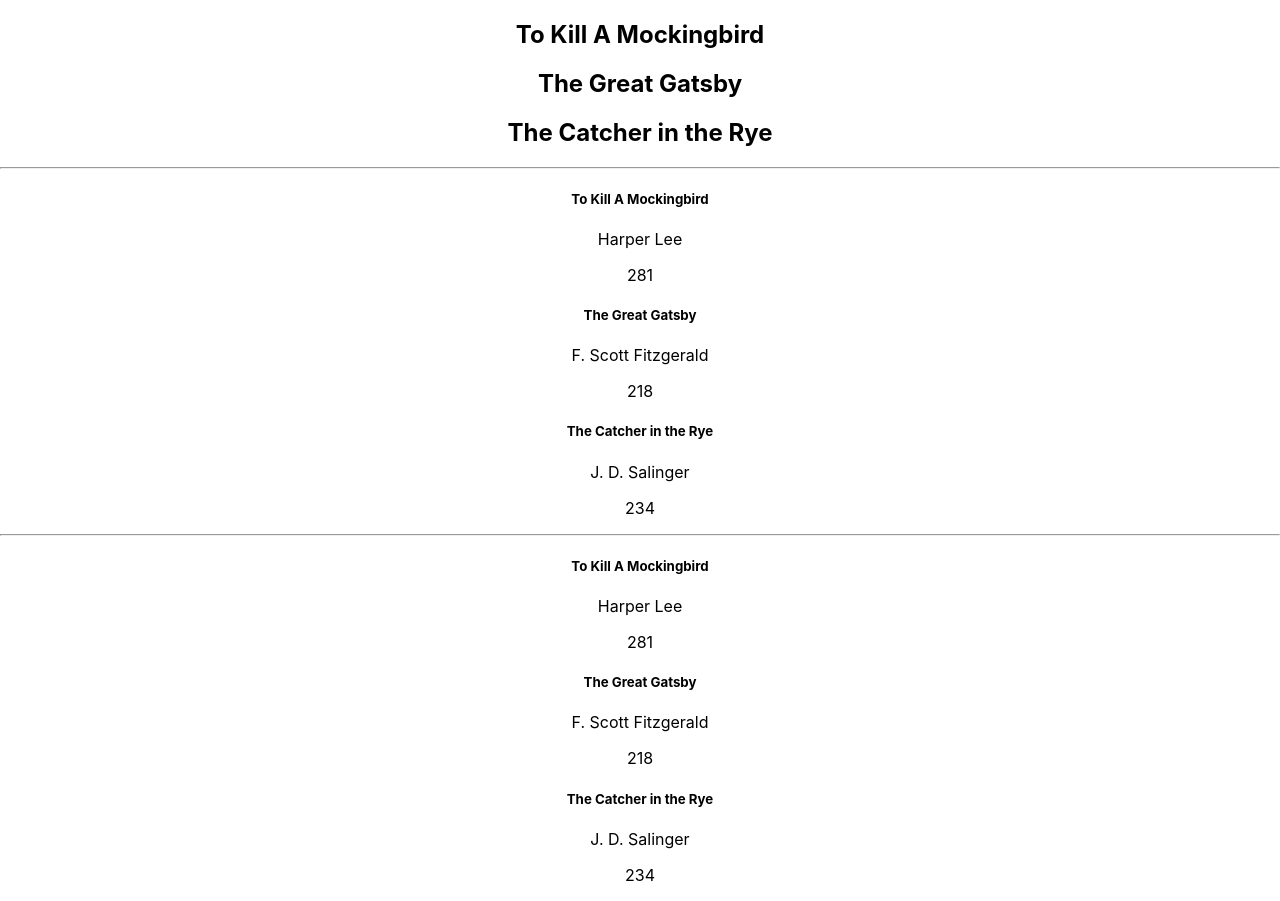
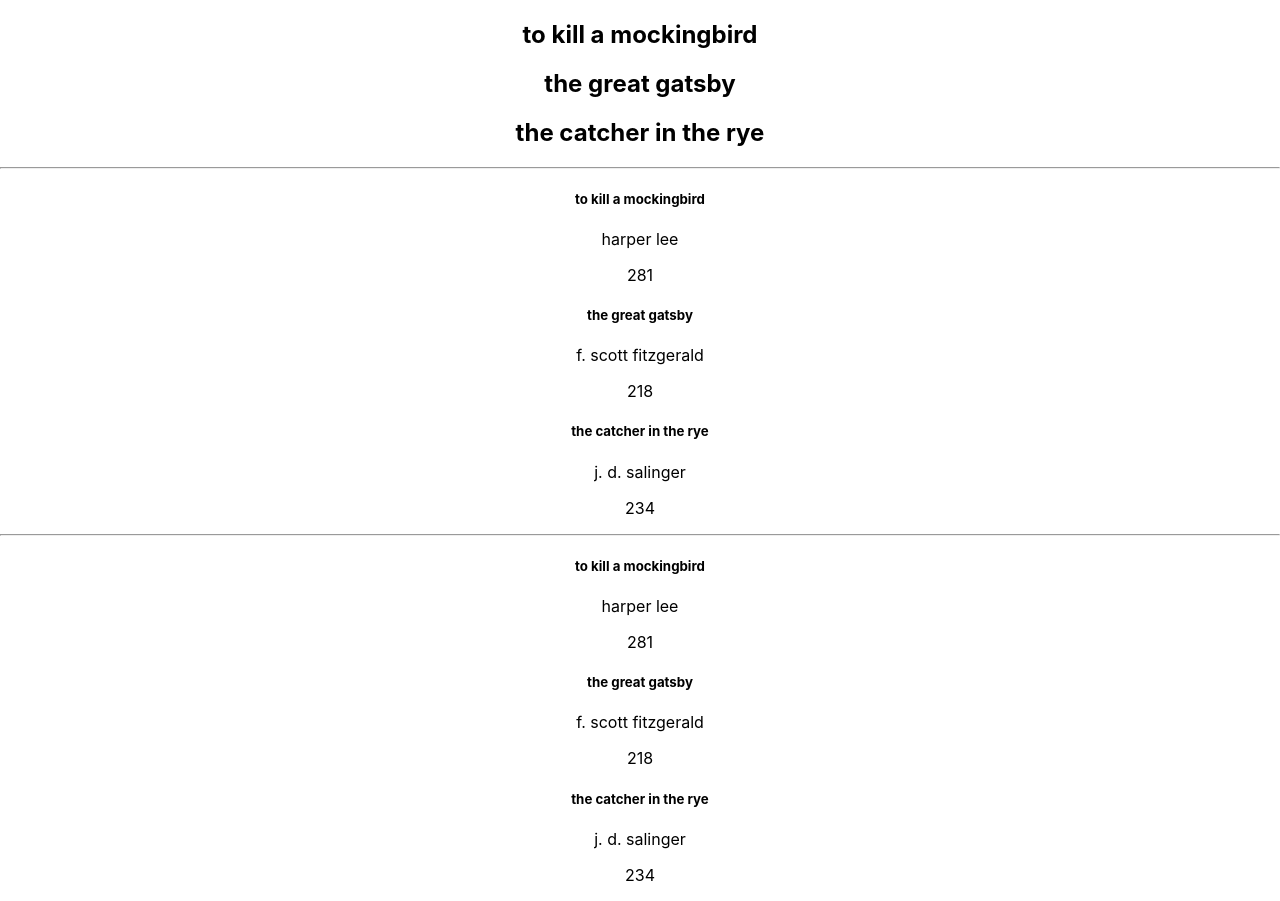
Before and after one commit to HollyT85/react-intro, a React (Create React App) app in the folder my-app/: page / in a window 1280 px wide. Built offline with nearby package versions, Linux system fonts and the light colour scheme.

Commit message:
linting error fixed

```diff
--- a/my-app/src/components/RenderingLists.js
+++ b/my-app/src/components/RenderingLists.js
@@ -2,40 +2,39 @@ import React from 'react'
 import Book from './Book'
 
 function RenderingLists() {
-    const bookList =[
-        'To Kill A Mockingbird',
-        'The Great Gatsby',
-        'The Catcher in the Rye'
-]
+    const bookList = [
+        'to kill a mockingbird',
+        'the great gatsby',
+        'the catcher in the rye'
+    ]
 
     const books = [
         {
-            title: 'To Kill A Mockingbird',
-            author: 'Harper Lee',
+            title: 'to kill a mockingbird',
+            author: 'harper lee',
             pages: 281
         },
         {
-            title: 'The Great Gatsby',
-            author: 'F. Scott Fitzgerald',
+            title: 'the great gatsby',
+            author: 'f. scott fitzgerald',
             pages: 218
         },
         {
-            title: 'The Catcher in the Rye',
-            author: 'J. D. Salinger',
+            title: 'the catcher in the rye',
+            author: 'j. d. salinger',
             pages: 234
         }
     ]
-
     return (
         <div>
             {bookList.map(book => {
-                return <h2 key={book}>{book}</h2>
+                return <h2>{book}</h2>
             })}
             <hr />
             {
-                books.map(book =>{
+                books.map(book => {
                     return (
-                        <div key={book.title}>
+                        <div>
                             <h5>{book.title}</h5>
                             <p>{book.author}</p>
                             <p>{book.pages}</p>
@@ -45,13 +44,12 @@ function RenderingLists() {
             }
             <hr />
             {
-                books.map(book =>{
-                    return <Book key={book.title} book={book}/>
+                books.map(book => {
+                    return <Book book={book} />
                 })
             }
         </div>
     )
-
 }
 
 export default RenderingLists
```
